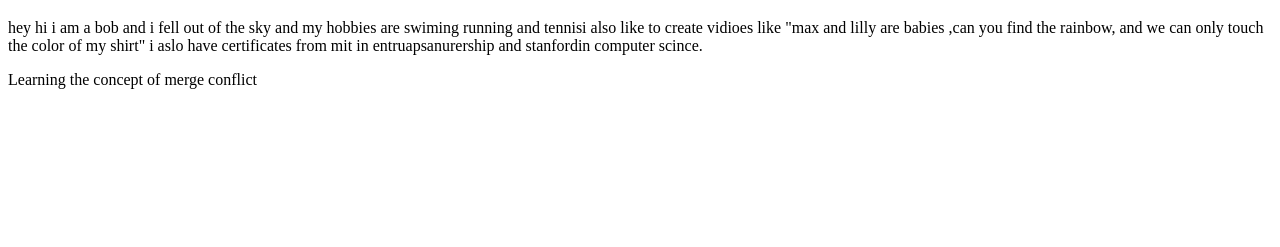
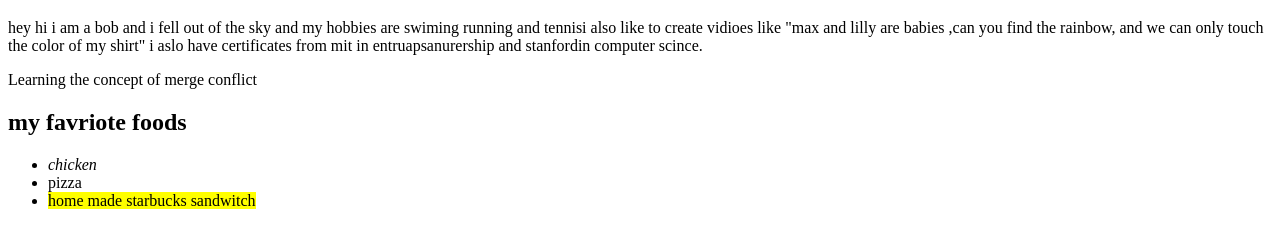
Before and after one commit to Shaq89/Bob-Profile, a plain HTML site: page index.html in a window 1280 px wide. Shown: the part 61-308 px from the top of the page. Drawn offline with Linux system fonts and the light colour scheme.

Commit message:
Update index.html
add section,list

```diff
--- a/index.html
+++ b/index.html
@@ -8,5 +8,15 @@
     <H1>Bob Chopra</H1>
     <p>hey hi i am a bob and i fell out of the sky and my hobbies are swiming running and tennisi also like to create vidioes like "max and lilly are babies ,can you find the rainbow, and we can only touch the color of my shirt" i aslo have certificates from mit in entruapsanurership and stanfordin computer scince.</p>
     <p>Learning the concept of merge conflict</p>
+    <main>
+      <section>
+        <h1>my favriote foods</h1>
+        <ul>
+          <li><i>chicken</i></li>
+          <li><bold>pizza</bold></li>
+          <li><mark>home made starbucks sandwitch</mark></li>
+        </ul>
+      </section>
+    </main>
   </body>
 </html>
```
